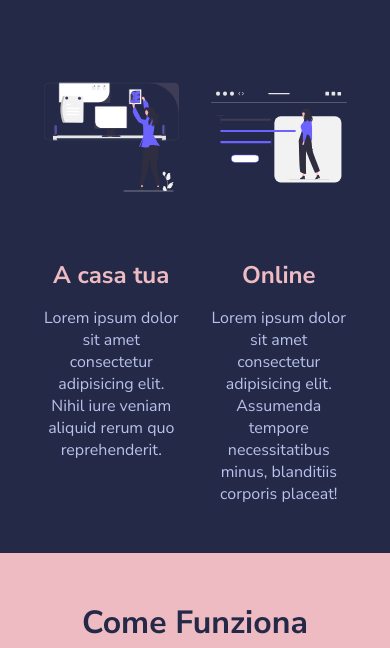
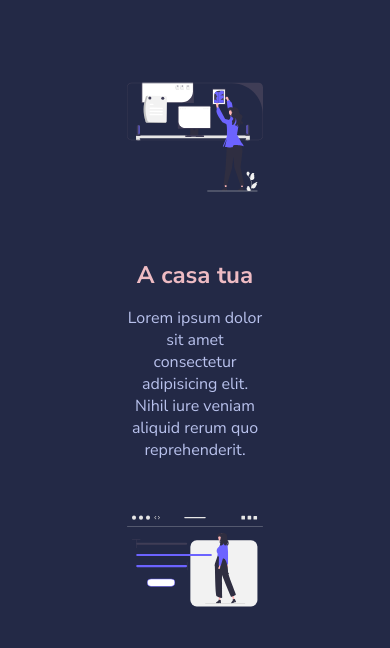
Before and after one commit to martinolanza03/html-css-resp-wannabe, a plain HTML site: page index.html in a window 390 px wide. Shown: the part 196-844 px from the top of the page. Drawn offline with Linux system fonts and the light colour scheme.

Commit message:
feat: add flex direction column to row in the max-width 480px

```diff
--- a/css/style.css
+++ b/css/style.css
@@ -134,4 +134,10 @@ img {
         margin: 0 auto;
         padding: 0 20px;
     }
+
+    .row {
+        display: flex;
+        flex-direction: column;
+        align-items: center;
+    }
 }
```
